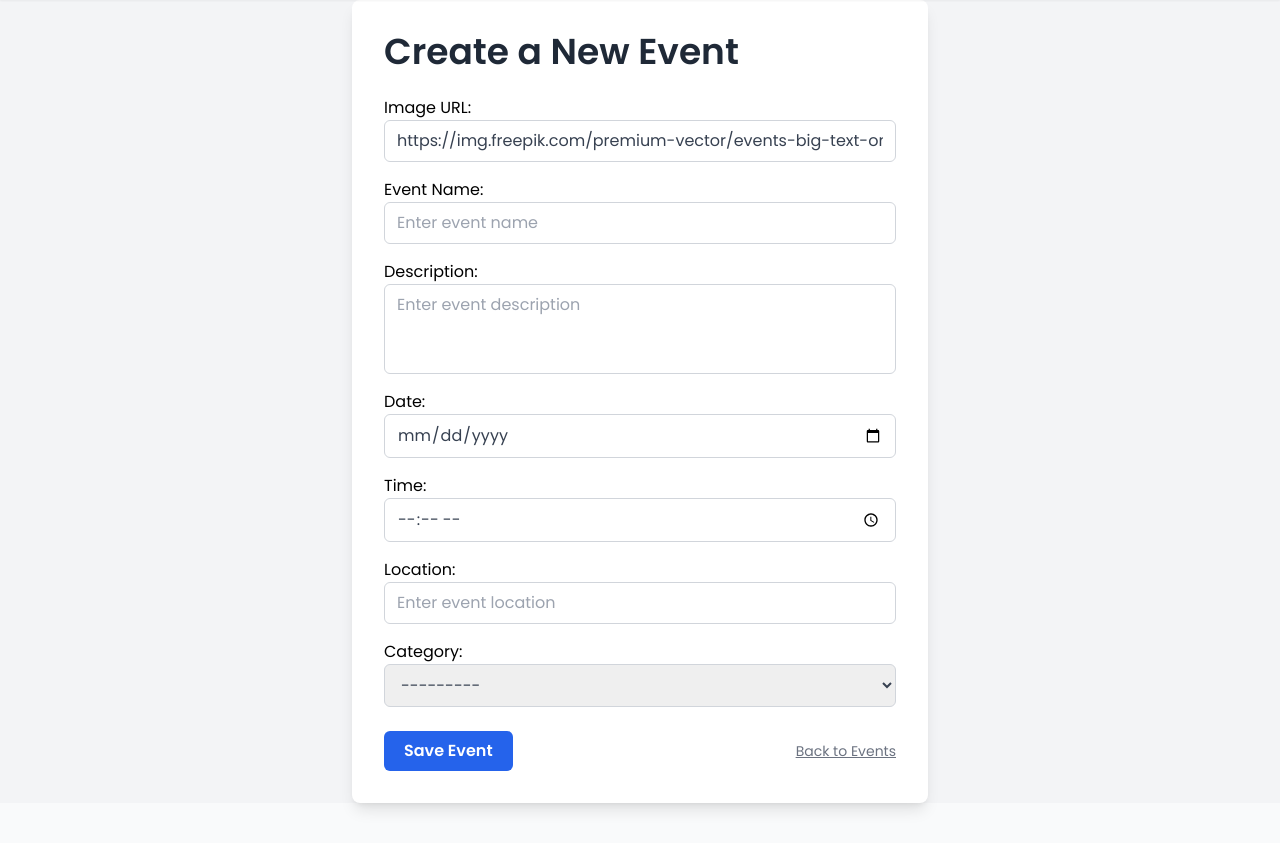
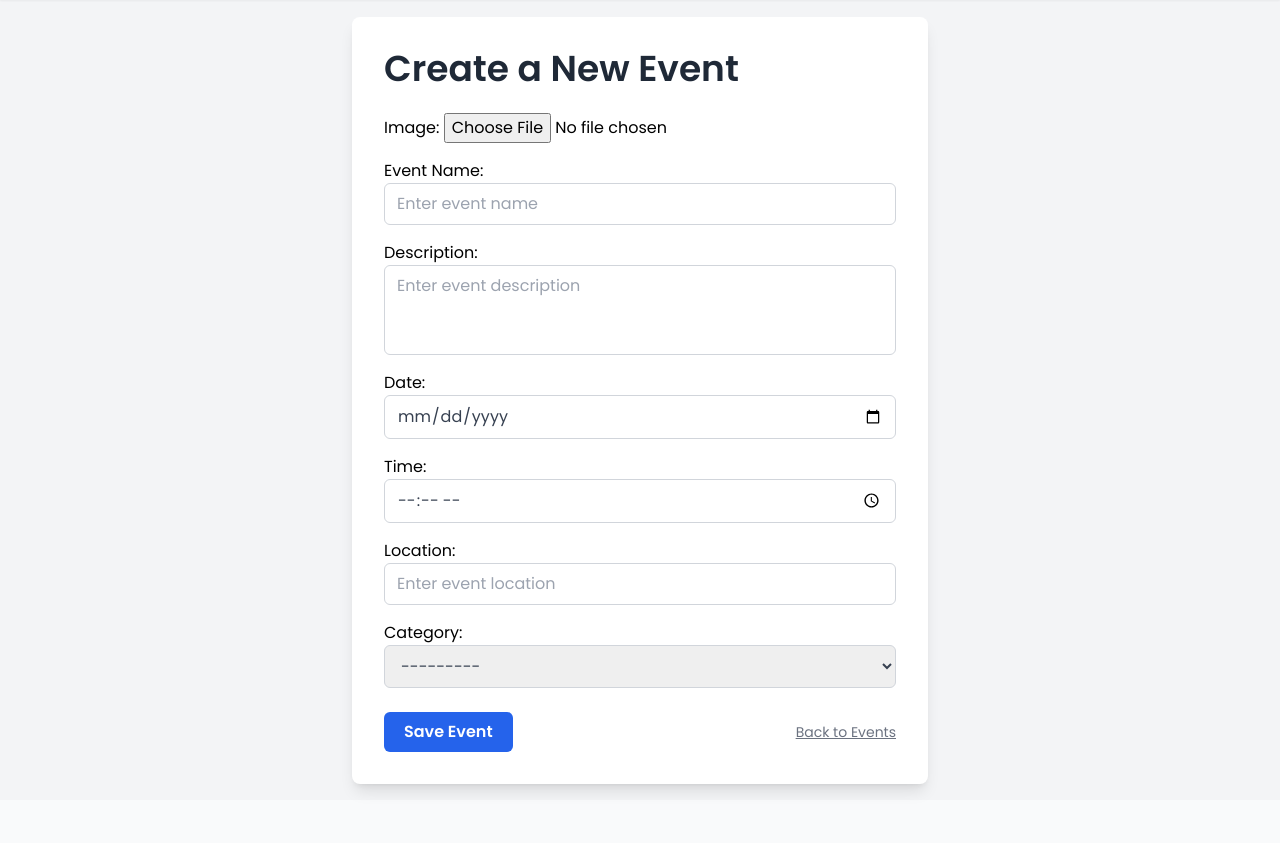
Before and after one commit to sajjadhossanshimanto/festivo-event-managent-system, a Django app: page /events/create/ in a window 1280 px wide. Shown: the part 64-907 px from the top of the page. Run offline with Django 5.2, Linux system fonts and the light colour scheme; data that the repository does not hold is empty; some libraries are stand-ins or nearby versions.

Commit message:
image upload

```diff
--- a/events/admin.py
+++ b/events/admin.py
@@ -1,5 +1,6 @@
 from django.contrib import admin
-from .models import Category, Event
+from events.models import Category, Event
+
 
 # Added this so that I can import data faster
 admin.site.register(Category)
--- a/events/forms.py
+++ b/events/forms.py
@@ -1,5 +1,6 @@
 from django import forms
-from .models import Event, Category
+from events.models import Event, Category
+
 
 DEFAULT_CLASSES = (
     "block w-full rounded-md border border-gray-300 px-3 py-2 text-gray-700 "
@@ -9,12 +10,8 @@
 class EventForm(forms.ModelForm):
     class Meta:
         model = Event
-        fields = ['image_link', 'name', 'description', 'date', 'time', 'location', 'category']
+        fields = ['image', 'name', 'description', 'date', 'time', 'location', 'category']
         widgets = {
-            'image_link': forms.URLInput(attrs={
-                'class': DEFAULT_CLASSES,
-                'placeholder': 'Enter image URL',
-            }),
             'name': forms.TextInput(attrs={
                 'class': DEFAULT_CLASSES,
                 'placeholder': 'Enter event name',
@@ -41,8 +38,8 @@
                 'class': DEFAULT_CLASSES,
             }),
         }
+
         labels = {
-            'image_link': 'Image URL',
             'name': 'Event Name',
             'description': 'Description',
             'date': 'Date',
--- a/events/models.py
+++ b/events/models.py
@@ -1,4 +1,10 @@
 from django.db import models
+from django.contrib.auth.models import User
+
+
+def file_location(instance, filename):
+    return f'events/{filename}'
+
 
 class Category(models.Model):
     name = models.CharField(max_length=100)
@@ -8,7 +14,7 @@
         return self.name
 
 class Event(models.Model):
-    image_link = models.CharField(max_length=500, default="https://img.freepik.com/premium-vector/events-big-text-online-corporate-party-meeting-friends-colleagues-video-conference_501813-9.jpg")
+    image = models.ImageField(upload_to=file_location, null=True, blank=True, default=file_location('', 'default.png'))
     name = models.CharField(max_length=200)
     description = models.TextField()
     date = models.DateField()
--- a/events/templates/events/category_form.html
+++ b/events/templates/events/category_form.html
@@ -6,7 +6,7 @@
         {% if category %}Edit Category{% else %}Add Category{% endif %}
     </h1>
 
-    <form method="POST" novalidate>
+    <form method="POST" enctype='multipart/form-data'>
         {% csrf_token %}
         {{ form.as_p }}
         <button type="submit"
--- a/festivo/settings.py
+++ b/festivo/settings.py
@@ -148,3 +148,8 @@
 # https://docs.djangoproject.com/en/5.2/ref/settings/#default-auto-field
 
 DEFAULT_AUTO_FIELD = 'django.db.models.BigAutoField'
+
+
+# media managing
+MEDIA_ROOT = BASE_DIR / 'media'
+MEDIA_URL = 'media/'
--- a/festivo/urls.py
+++ b/festivo/urls.py
@@ -16,8 +16,13 @@
 """
 from django.contrib import admin
 from django.urls import path, include
+from django.conf.urls.static import static
+from django.conf import settings
+
 
 urlpatterns = [
     path('admin/', admin.site.urls),
     path('', include('events.urls')),
 ]
+
+urlpatterns += static(settings.MEDIA_URL, document_root=settings.MEDIA_ROOT)
--- a/requirements.txt
+++ b/requirements.txt
@@ -4,3 +4,4 @@
 psycopg2-binary==2.9.10
 sqlparse==0.5.3
 typing_extensions==4.14.0
+pillow==11.3.0
```
Also changed, not shown: events/migrations/0003_remove_event_image_link_event_image.py (added), media/events/default.png (added).
